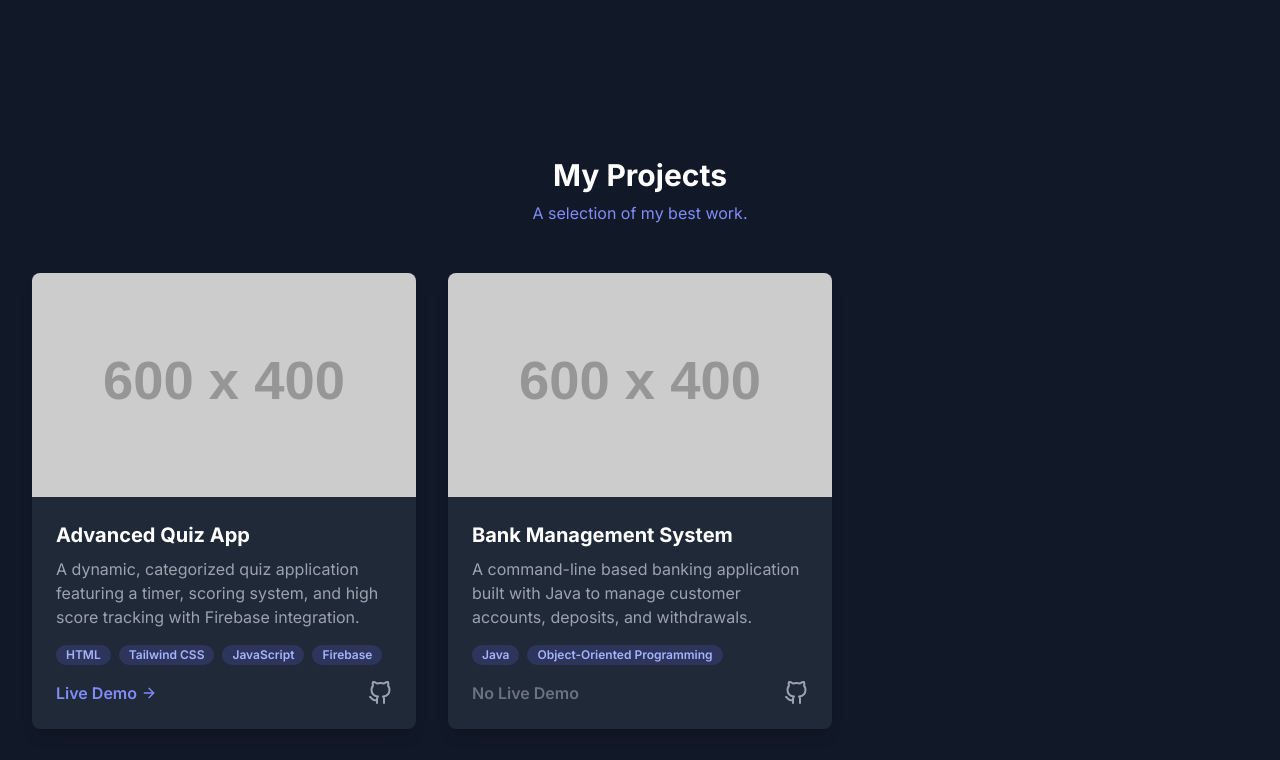
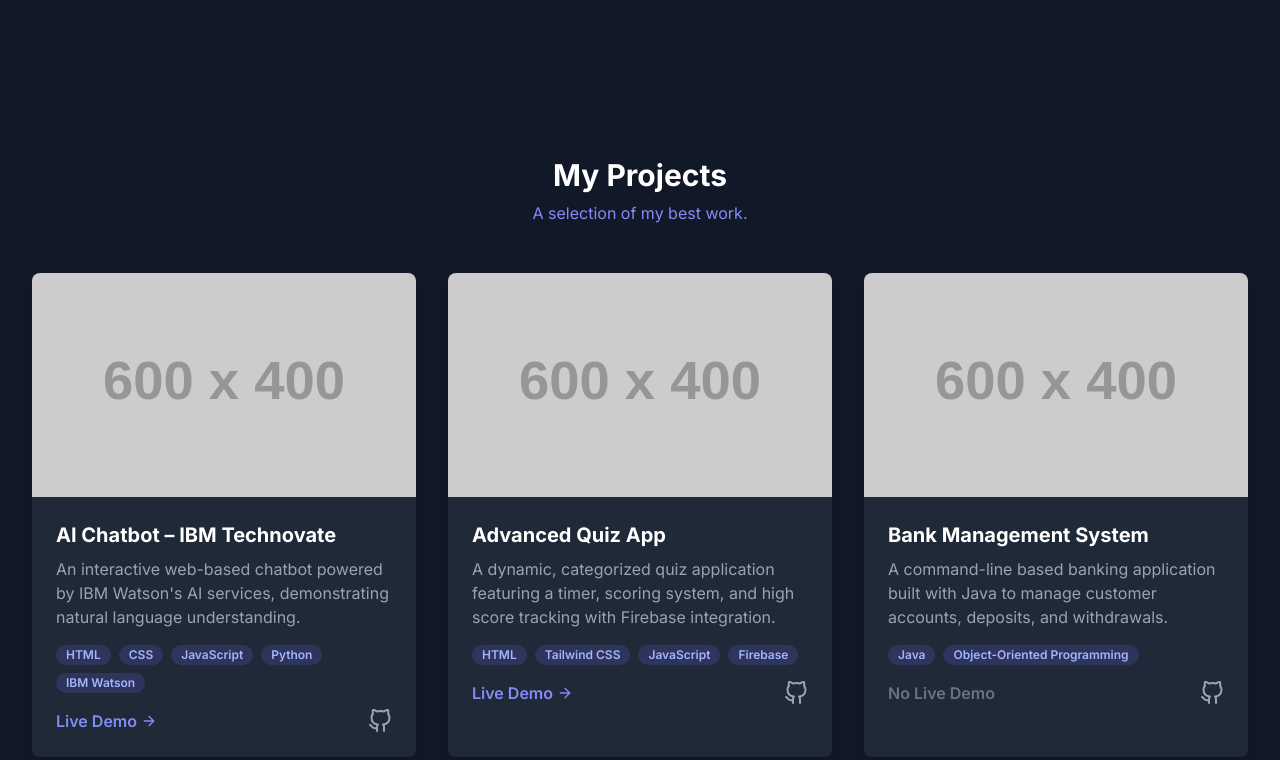
Before and after one commit to Debojyoti9/Debojyoti9.github.io, a plain HTML site: page index.html in a window 1280 px wide. Shown: the part 2396-3156 px from the top of the page. Drawn offline with nearby package versions, Linux system fonts and the light colour scheme; placeholder pictures from the web are drawn by us.

Commit message:
Update index.html

```diff
--- a/index.html
+++ b/index.html
@@ -133,12 +133,33 @@
             </div>
         </section>
 
-        <!-- Projects Section -->
-        <section id="projects" class="py-20">
+         <section id="projects" class="py-20">
             <h2 class="text-3xl font-bold text-center mb-2 text-white">My Projects</h2>
             <p class="text-indigo-400 text-center mb-12">A selection of my best work.</p>
             <div class="grid grid-cols-1 md:grid-cols-2 lg:grid-cols-3 gap-8">
-                <!-- Project Card 1: Quiz App -->
+                <!-- Project Card 1: AI Chatbot -->
+                <div class="bg-gray-800 rounded-lg overflow-hidden shadow-lg transform hover:-translate-y-2 transition-transform duration-300">
+                    <img src="https://placehold.co/600x400/111827/FFFFFF?text=AI+Chatbot"
+                         onerror="this.onerror=null;this.src='https://placehold.co/600x400/111827/FFFFFF?text=Project';"
+                         alt="AI Chatbot Project" class="w-full h-56 object-cover">
+                    <div class="p-6">
+                        <h3 class="text-xl font-bold text-white mb-2">AI Chatbot – IBM Technovate</h3>
+                        <p class="text-gray-400 mb-4">An interactive web-based chatbot powered by IBM Watson's AI services, demonstrating natural language understanding.</p>
+                        <div class="flex flex-wrap gap-2 mb-4">
+                            <span class="bg-indigo-500/20 text-indigo-300 text-xs font-semibold px-2.5 py-0.5 rounded-full">HTML</span>
+                            <span class="bg-indigo-500/20 text-indigo-300 text-xs font-semibold px-2.5 py-0.5 rounded-full">CSS</span>
+                            <span class="bg-indigo-500/20 text-indigo-300 text-xs font-semibold px-2.5 py-0.5 rounded-full">JavaScript</span>
+                            <span class="bg-indigo-500/20 text-indigo-300 text-xs font-semibold px-2.5 py-0.5 rounded-full">Python</span>
+                            <span class="bg-indigo-500/20 text-indigo-300 text-xs font-semibold px-2.5 py-0.5 rounded-full">IBM Watson</span>
+                        </div>
+                        <div class="flex justify-between items-center">
+                            <a href="https://debojyoti9.github.io/AiChatBot_IBM_WatsonX/" target="_blank" class="text-indigo-400 hover:text-indigo-300 font-semibold inline-flex items-center">Live Demo <i data-feather="arrow-right" class="ml-1 h-4 w-4"></i></a>
+                            <a href="https://github.com/Debojyoti9/AiChatBot_IBM_WatsonX" target="_blank" class="text-gray-400 hover:text-white"><i data-feather="github" class="h-6 w-6"></i></a>
+                        </div>
+                    </div>
+                </div>
+
+                <!-- Project Card 2: Quiz App -->
                 <div class="bg-gray-800 rounded-lg overflow-hidden shadow-lg transform hover:-translate-y-2 transition-transform duration-300">
                     <img src="https://placehold.co/600x400/111827/FFFFFF?text=Quiz+App"
                          onerror="this.onerror=null;this.src='https://placehold.co/600x400/111827/FFFFFF?text=Project';"
@@ -159,7 +180,7 @@
                     </div>
                 </div>
 
-                <!-- Project Card 2: Bank Management System -->
+                <!-- Project Card 3: Bank Management System -->
                 <div class="bg-gray-800 rounded-lg overflow-hidden shadow-lg transform hover:-translate-y-2 transition-transform duration-300">
                     <img src="https://placehold.co/600x400/111827/FFFFFF?text=Bank+System"
                          onerror="this.onerror=null;this.src='https://placehold.co/600x400/111827/FFFFFF?text=Project';"
```
